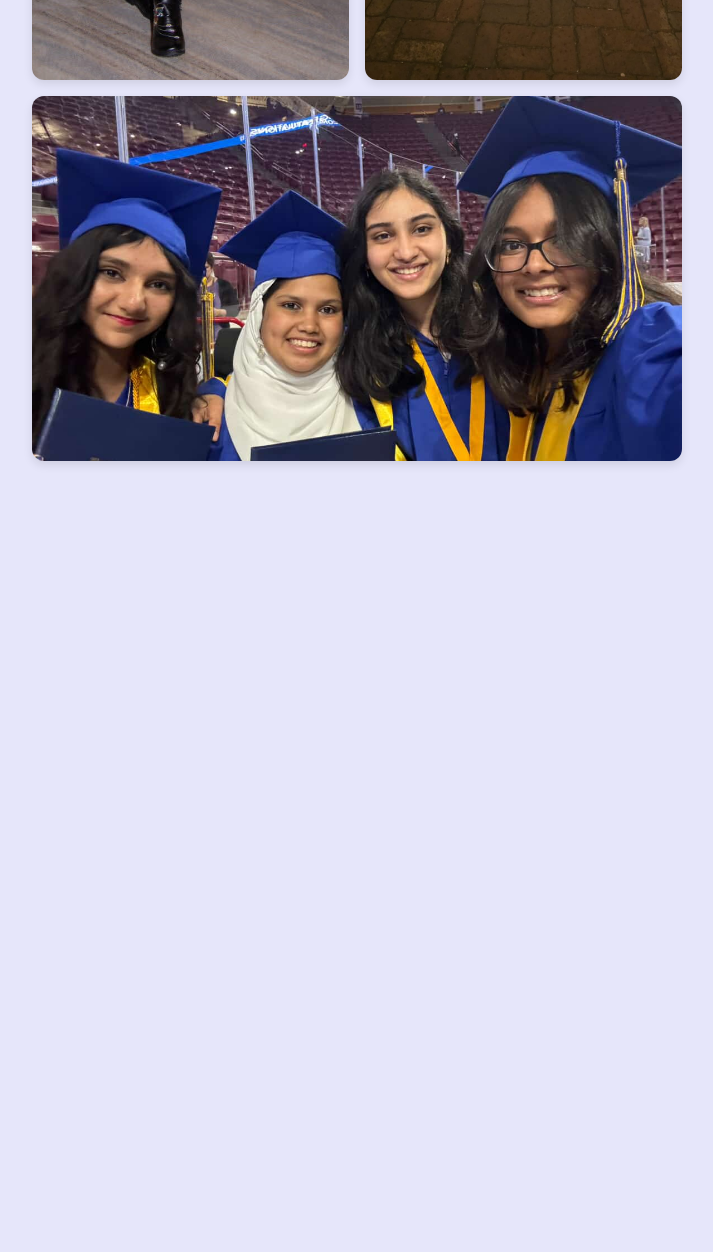
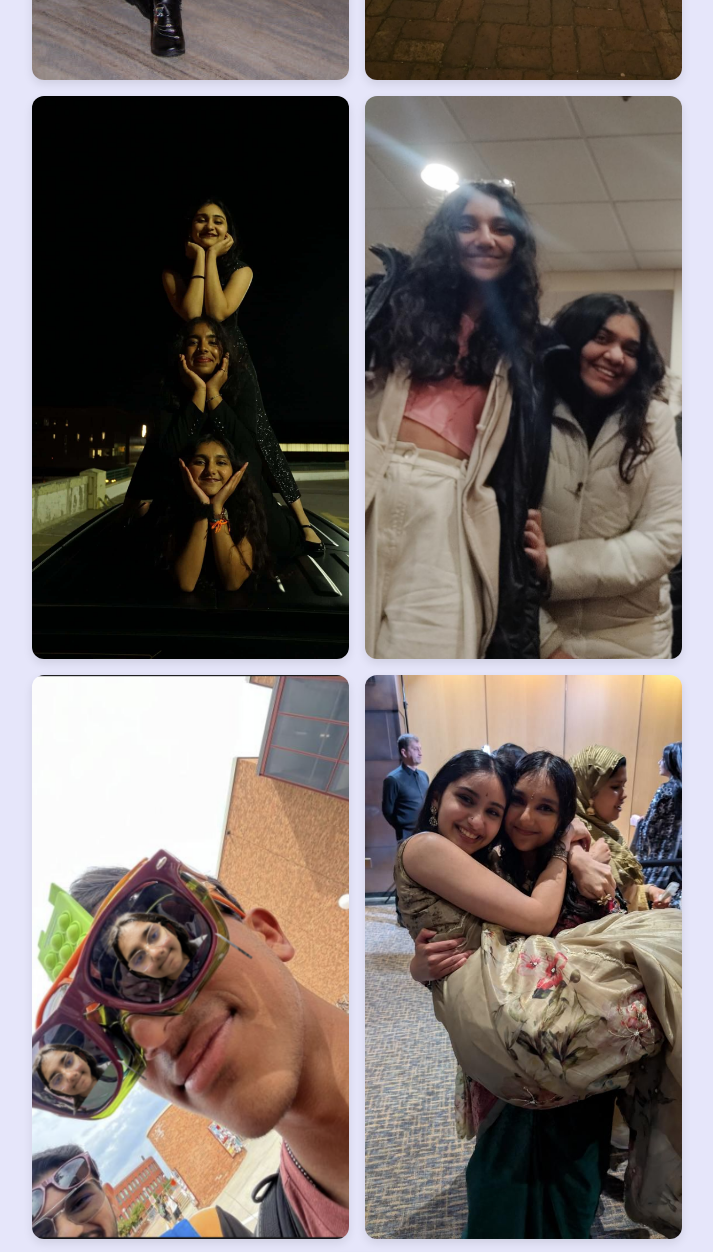
Before and after one commit to issabhiii/akshya, a plain HTML site: page index.html in a window 1280 px wide. Shown: the part 1779-3031 px from the top of the page, without its empty margins (283-996 px from the left). Before the commit the page ends 2272 px from the top, so only its background shows below. Drawn offline with Linux system fonts and the light colour scheme.

Commit message:
4 adds and fix

```diff
--- a/index.html
+++ b/index.html
@@ -98,8 +98,63 @@
         </div>
         <div class="card-face card-back">
           <div class="back-content">
-            <h2>Happy birthday Akshaya! I know it’s been a WHILE since we last spoke but I will always remember you as such a sweet and kind person. From the day I've known you, you’ve always had a warm, positive energy that made everyone around you feel good. I hope this year brings you all the happiness you deserve, and I wish you nothing but the best in everything you do!!</h2>
+            <h2>Happy birthday Akshya! I know it’s been a WHILE since we last spoke but I will always remember you as such a sweet and kind person. From the day I've known you, you’ve always had a warm, positive energy that made everyone around you feel good. I hope this year brings you all the happiness you deserve, and I wish you nothing but the best in everything you do!!</h2>
             <p>~ Keerthana</p>
+          </div>
+        </div>
+      </div>
+    </div>
+    <!----------------------->
+    <div class="card-container vertical">
+      <div class="card">
+        <div class="card-face card-front">
+          <img src="img9.jpg" alt="photo 5"/>
+        </div>
+        <div class="card-face card-back">
+          <div class="back-content">
+            <h2>HI AKSHYAAA happy birthday!!! I’m so grateful to have met you this year and had so much fun doing shenanigans, big backing, ruining sleep schedules, and laughing at goofy memes with you. Can’t wait to have the MOST fun at accolade in the fall and continue being academic weapons (except for when we get cooked). Love u so much! Bring me back samosa so I can nom it :)</h2>
+            <p>~  Sutra (4 foot elf)</p>
+          </div>
+        </div>
+      </div>
+    </div>
+    <div class="card-container vertical">
+      <div class="card">
+        <div class="card-face card-front">
+          <img src="img8.jpg" alt="photo 5"/>
+        </div>
+        <div class="card-face card-back">
+          <div class="back-content">
+            <h2>Happy birthday kiddo 💕💕💕</h2>
+            <p>~Nandini Kumawat</p>
+          </div>
+        </div>
+      </div>
+    </div>
+    <div class="card-container vertical">
+      <div class="card">
+        <div class="card-face card-front">
+          <img src="img10.jpg" alt="photo 5"/>
+        </div>
+        <div class="card-face card-back">
+          <div class="back-content">
+            <h2>HAPPY BIRTHDAY AKSHYA!! You're genuinely one of the sweetest and kindest peopleI know and im scared of the way abhi be touching me and only when youre around he doesnt do that so THANK YOU!!</h2>
+            <p>~ Vv (Vishnu)</p>
+          </div>
+        </div>
+      </div>
+    </div>
+    <div class="card-container vertical">
+      <div class="card">
+        <div class="card-face card-front">
+          <img src="img11.jpg" alt="photo 5"/>
+        </div>
+        <div class="card-face card-back">
+          <div class="back-content">
+            <h2>happy birthday to my awesome roommate!! i love being your steve 🙂 you can have abhinav, but only as a joke.</h2>
+            <h2> 🥺</h2>
+            <h2>👉👈</h2>
+            <p>~Sama (Steve)</p>
           </div>
         </div>
       </div>
```
Also changed, not shown: img10.jpg (added), img11.jpg (added), img8.jpg (added), img9.jpg (added).
